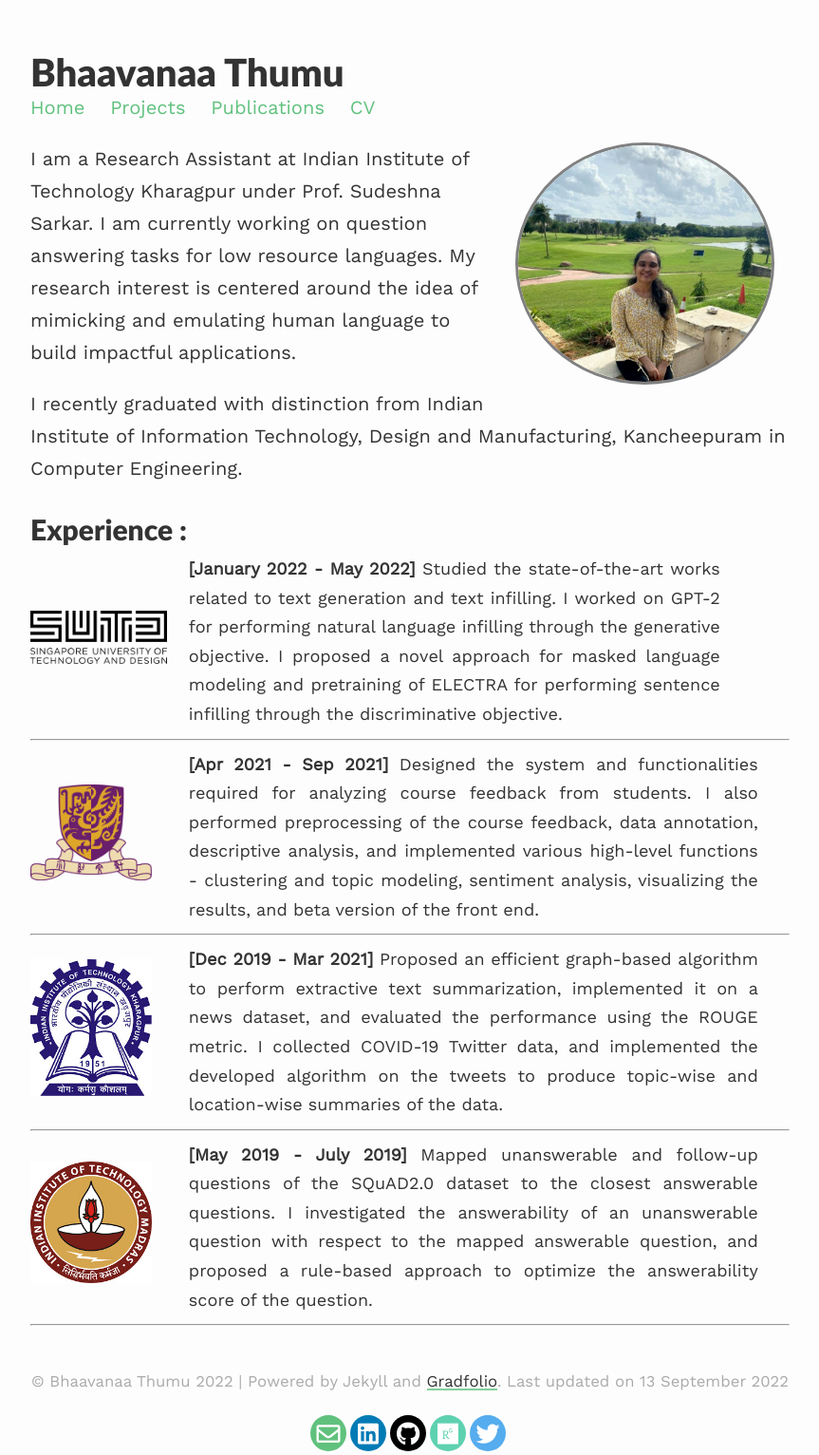
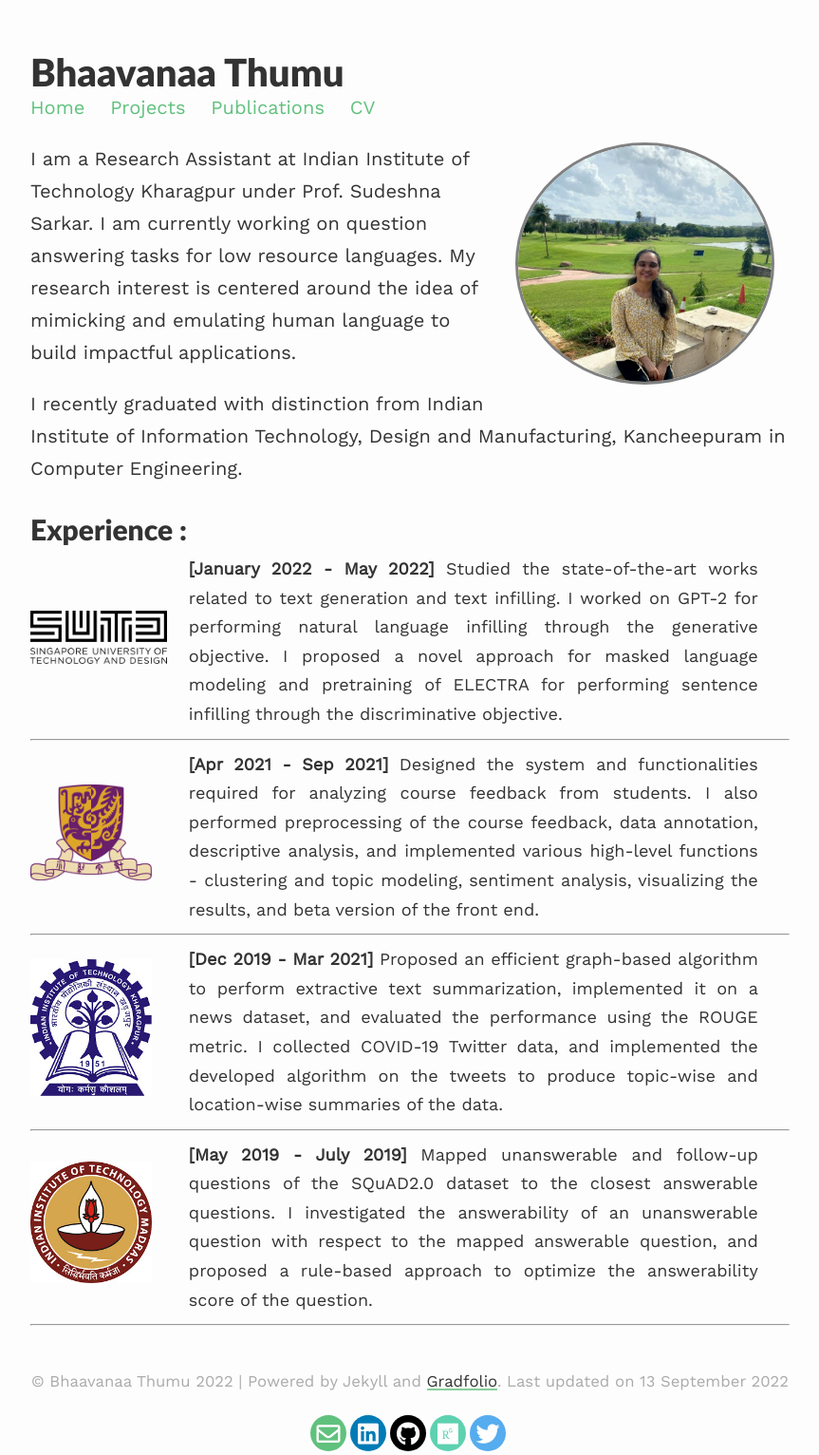
Before and after one commit to bhaavanaa/bhaavanaa.github.io, a Jekyll site: the page built from index.md, in a window 1280 px wide. Shown: the whole page at 95% size, without its empty margins (208-1071 px from the left). Built offline with Jekyll 4.4.1, drawn with Linux system fonts in a browser that asks for light colours; nearby versions of some CDN libraries.

Commit message:
Update index.md

```diff
--- a/index.md
+++ b/index.md
@@ -29,7 +29,7 @@
 ◦ Worked on GPT-2 for performing natural language infilling through the generative objective.
 ◦ Proposed and implemented a novel approach for masked language modeling and pretraining of ELECTRA for performing
 sentence infilling through the discriminative objective.University of Technology and Design" style="max-width:90%; height:auto; object-fit: contain; margin:auto;"></span>
-  <span style="width:70%; height:auto; display: inline-block; vertical-align: middle;font-size:large; text-align: justify; text-justify: inter-word;"><b>[January 2022 - May 2022]</b> Studied the state-of-the-art works related to text generation and text infilling. I worked on GPT-2 for performing natural language infilling through the generative objective. I proposed a novel approach for masked language modeling and pretraining of ELECTRA for performing sentence infilling through the discriminative objective.</span>
+  <span style="width:75%; height:auto; display: inline-block; vertical-align: middle;font-size:large; text-align: justify; text-justify: inter-word;"><b>[January 2022 - May 2022]</b> Studied the state-of-the-art works related to text generation and text infilling. I worked on GPT-2 for performing natural language infilling through the generative objective. I proposed a novel approach for masked language modeling and pretraining of ELECTRA for performing sentence infilling through the discriminative objective.</span>
 </div>
 ---
 <div class="row">
```
